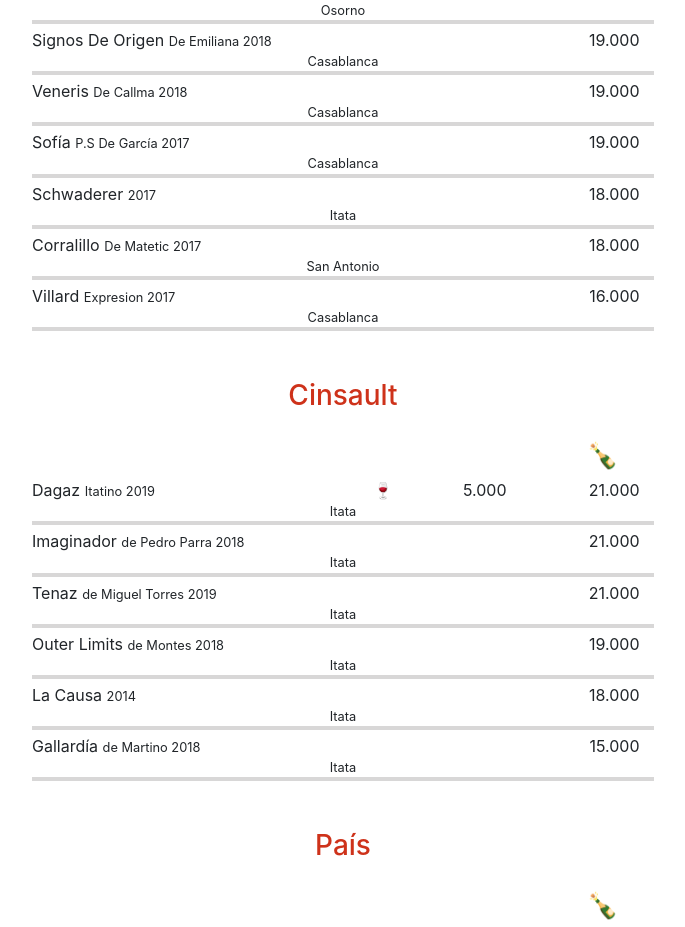
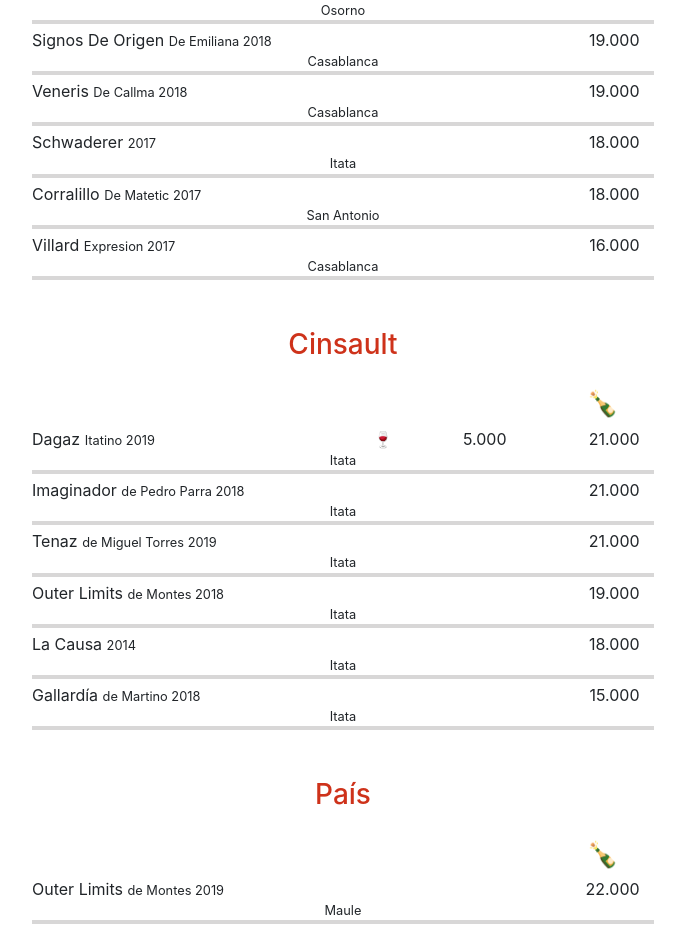
Before and after one commit to durbonca/Menu-QR-Google-sheet, a React (Create React App) app: page /Wine in a window 1280 px wide. Shown: the part 5303-6230 px from the top of the page, without its empty margins (297-982 px from the left). Built offline with nearby package versions, Linux system fonts and the light colour scheme.

Commit message:
Update dataWine.js

```diff
--- a/src/data/dataWine.js
+++ b/src/data/dataWine.js
@@ -154,7 +154,7 @@ const dataWine = [
             { id: 8, name: 'Trapi', description: '2017', country: 'Osorno', price: '', price2: '21.000' },
             { id: 7, name: 'Signos De Origen', description: 'De Emiliana 2018', country: 'Casablanca', price: '', price2: '19.000' },
             { id: 9, name: 'Veneris', description: 'De Callma 2018', country: 'Casablanca', price: '', price2: '19.000' },
-            { id: 10, name: 'Sofía', description: 'P.S De García 2017', country: 'Casablanca', price: '', price2: '19.000' },
+            /* { id: 10, name: 'Sofía', description: 'P.S De García 2017', country: 'Casablanca', price: '', price2: '19.000' }, */
             { id: 11, name: 'Schwaderer', description: '2017', country: 'Itata', price: '', price2: '18.000' },
             { id: 12, name: 'Corralillo', description: 'De Matetic 2017', country: 'San Antonio', price: '', price2: '18.000' },
             { id: 13, name: 'Villard', description: 'Expresion 2017', country: 'Casablanca', price: '', price2: '16.000' },
```
